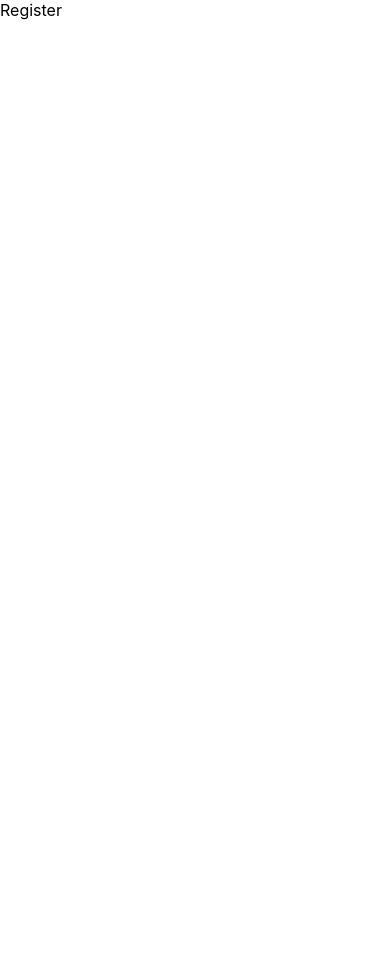
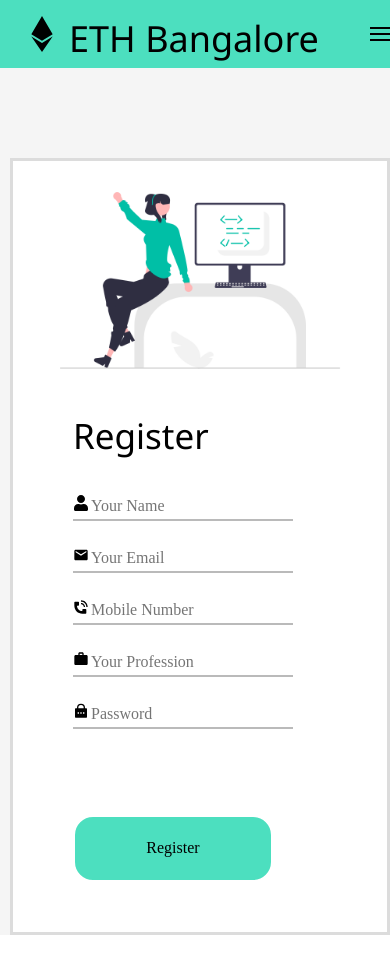
Before and after one commit to sakshib0811/Hackathon_website, a React (Create React App) app: page /register in a window 390 px wide. Before the commit the page ends 844 px from the top, so only its background shows below. Built offline with nearby package versions, Linux system fonts and the light colour scheme.

Commit message:
signup page added

```diff
--- a/public/index.html
+++ b/public/index.html
@@ -10,6 +10,7 @@
       content="Web site created using create-react-app"
     />
     <link rel="apple-touch-icon" href="%PUBLIC_URL%/logo192.png" />
+    <link rel="stylesheet" href="https://www.w3schools.com/w3css/4/w3.css">
     <!--
       manifest.json provides metadata used when your web app is installed on a
       user's mobile device or desktop. See https://developers.google.com/web/fundamentals/web-app-manifest/
--- /dev/null
+++ b/src/Components/Register.css
@@ -0,0 +1,91 @@
+.top{
+    background-color: whitesmoke;
+}
+
+.signup{
+    margin-left: 81px;
+    margin-right: 68px;
+    margin-top: 90px;
+    margin-bottom: 0px;
+    padding-bottom: 70px;
+}
+
+.container{
+    margin-left: 122px;
+    margin-right: 76px;
+}
+
+.signup-content{
+    border-style: solid;
+    font-family: -webkit-body;
+    border-width: unset;
+    border-color: gainsboro;
+    border-width: medium;
+    display: flex;
+    background-color: white;
+}
+
+.signupform{
+    border-bottom-width: 40px;
+    padding-bottom: 40px;
+    padding-top: 40px;
+    padding-left: 40px;
+    padding-right: 40px;
+}
+
+
+.register-form{
+    border: none;
+  border-bottom: 2px solid rgb(186, 186, 186);
+  width: max-content;
+}
+
+.form-title{
+    font-size: 3.5rem;
+    margin-bottom: 30px;
+}
+
+input{
+    border-style: none;
+}
+
+.reg_img{
+    height: 474px;
+}
+
+.btn1:hover{
+    background-color: rgb(5, 151, 119);
+}
+
+@media screen and (max-width: 768px){
+
+    .signup{
+        margin-left: 0px;
+        margin-right: 0px;
+        margin-top: 90px;
+        margin-bottom: 0px;
+        padding-bottom: 0px;
+    }
+    .container{
+        margin-left: 10px;
+        margin-right: 0px;
+        margin-bottom: 20px;
+    }
+
+    .signup-content{
+        flex-direction: column-reverse;
+        border-width: small;
+    }
+
+    .signupform{
+        border-bottom-width: 30px;
+        padding-bottom: 0px;
+        padding-top: 0px;
+        padding-left: 60px;
+        padding-right: 0px;
+    }
+    .reg_img{
+        height: 100%;
+    }
+
+}
--- a/src/Components/Register.js
+++ b/src/Components/Register.js
@@ -1,8 +1,72 @@
 import React from 'react'
-
+import "./Register.css"
+import register from './images/register2.png'
+import {FaUser} from 'react-icons/fa'
+import {MdEmail, MdOutlineWork} from 'react-icons/md'
+import {CgPhone} from 'react-icons/cg'
+import {RiLockPasswordFill} from 'react-icons/ri'
+import Nav from './Nav'
 function Register() {
   return (
-    <div>Register</div>
+    <div className='top'>
+      <Nav />
+      <section className='signup'>
+        <div className="container mt-5">
+          <div className="signup-content">
+            <div className="signupform">
+              <h2 className='form-title'>Register</h2>
+              <form className='register-form' id='register-form'>
+                <div className="form-group">
+                  <label htmlFor="name">
+                    <FaUser />
+                  </label>
+                  <input type="text" name='name' id='name' autoComplete='off' placeholder='Your Name' />
+                </div>
+              </form><br />
+
+              <form className='register-form' id='register-form'>
+                <div className="form-group">
+                  <label htmlFor="name">
+                    <MdEmail />
+                  </label>
+                  <input type="email" name='name' id='name' autoComplete='off' placeholder='Your Email' />
+                </div>
+              </form><br />
+
+              <form className='register-form' id='register-form'>
+                <div className="form-group">
+                  <label htmlFor="name">
+                    <CgPhone />
+                  </label>
+                  <input type="number" name='name' id='name' autoComplete='off' placeholder='Mobile Number' />
+                </div>
+              </form><br />
+
+              <form className='register-form' id='register-form'>
+                <div className="form-group">
+                  <label htmlFor="name">
+                    <MdOutlineWork />
+                  </label>
+                  <input type="text" name='name' id='name' autoComplete='off' placeholder='Your Profession' />
+                </div>
+              </form><br />
+
+              <form className='register-form' id='register-form'>
+                <div className="form-group">
+                  <label htmlFor="name">
+                    <RiLockPasswordFill />
+                  </label>
+                  <input type="password" name='name' id='name' autoComplete='off' placeholder='Password' />
+                </div>
+              </form><br />
+              <button className='btn btn1'>Register</button>
+
+            </div>
+            <img src={register} alt="" className='reg_img' />
+          </div>
+        </div>
+      </section>
+    </div>
   )
 }
 
```
Also changed, not shown: src/Components/images/register2.png (added).
